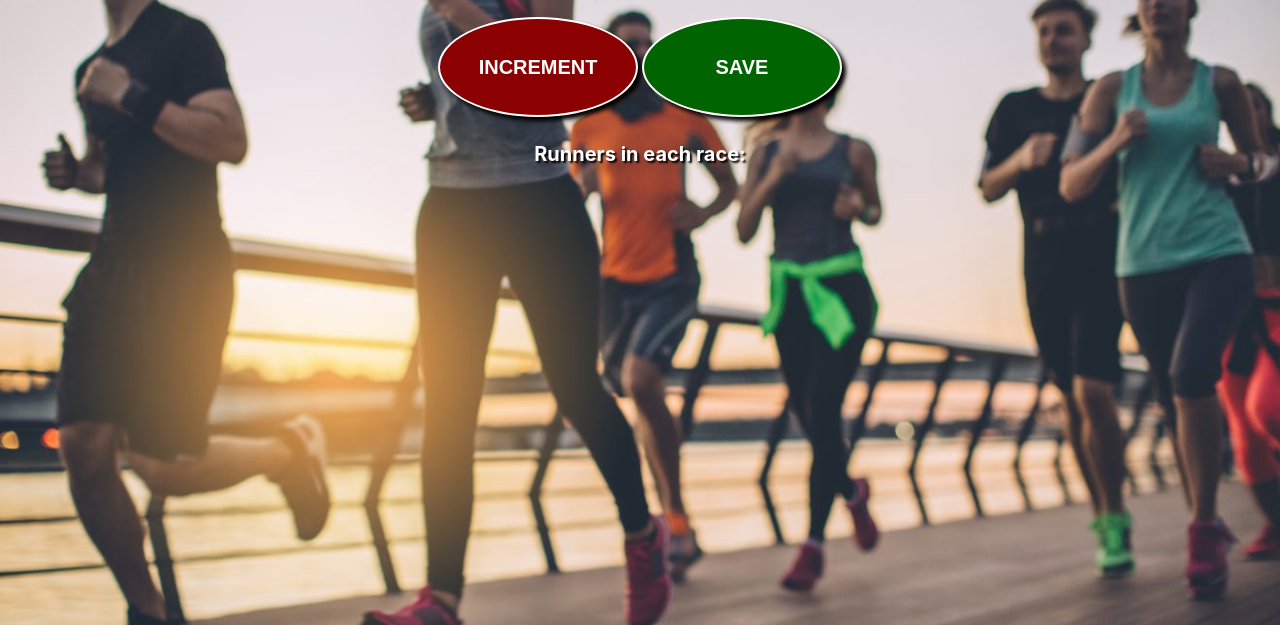
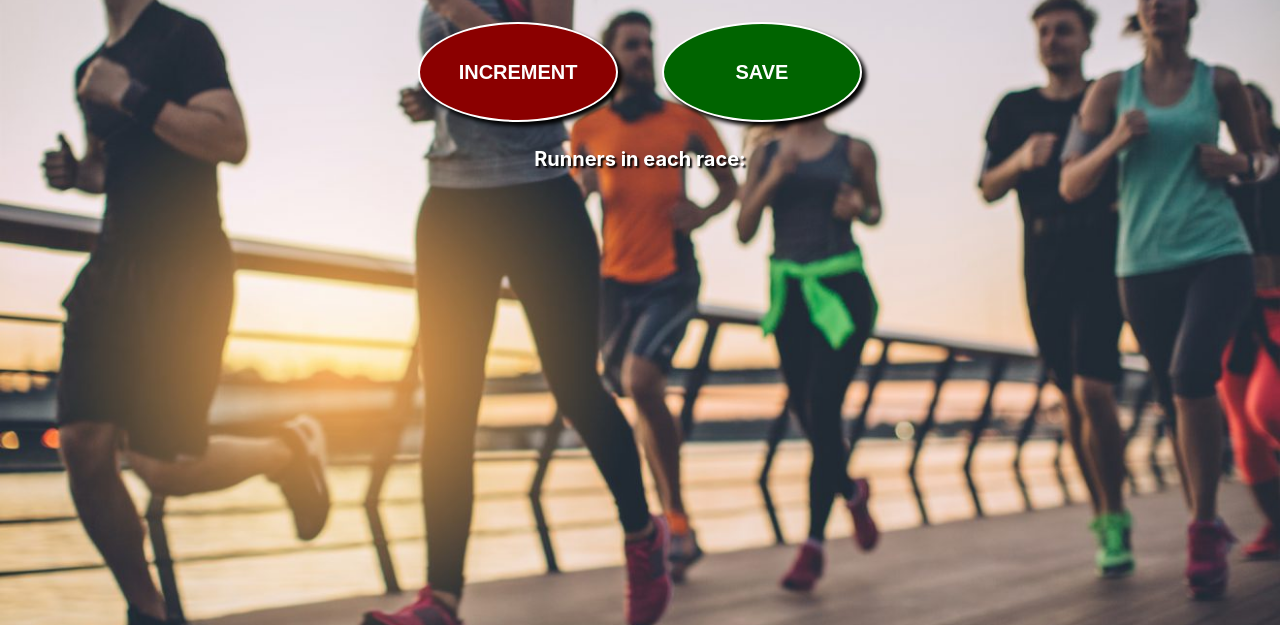
Before and after one commit to Vologzhaninov/runners-counter, a plain HTML site: page index.html in a window 1280 px wide. Shown: the part 175-800 px from the top of the page. Drawn offline with Linux system fonts and the light colour scheme.

Commit message:
Update index.css

```diff
--- a/index.css
+++ b/index.css
@@ -33,7 +33,7 @@ button {
     font-size: 20px;
     height: 100px;
     width: 200px;
-    margin-bottom: 5px;
+    margin: 5px 20px;
     border-radius: 50%;
     box-shadow: 4px 4px 4px black;
 }
```
